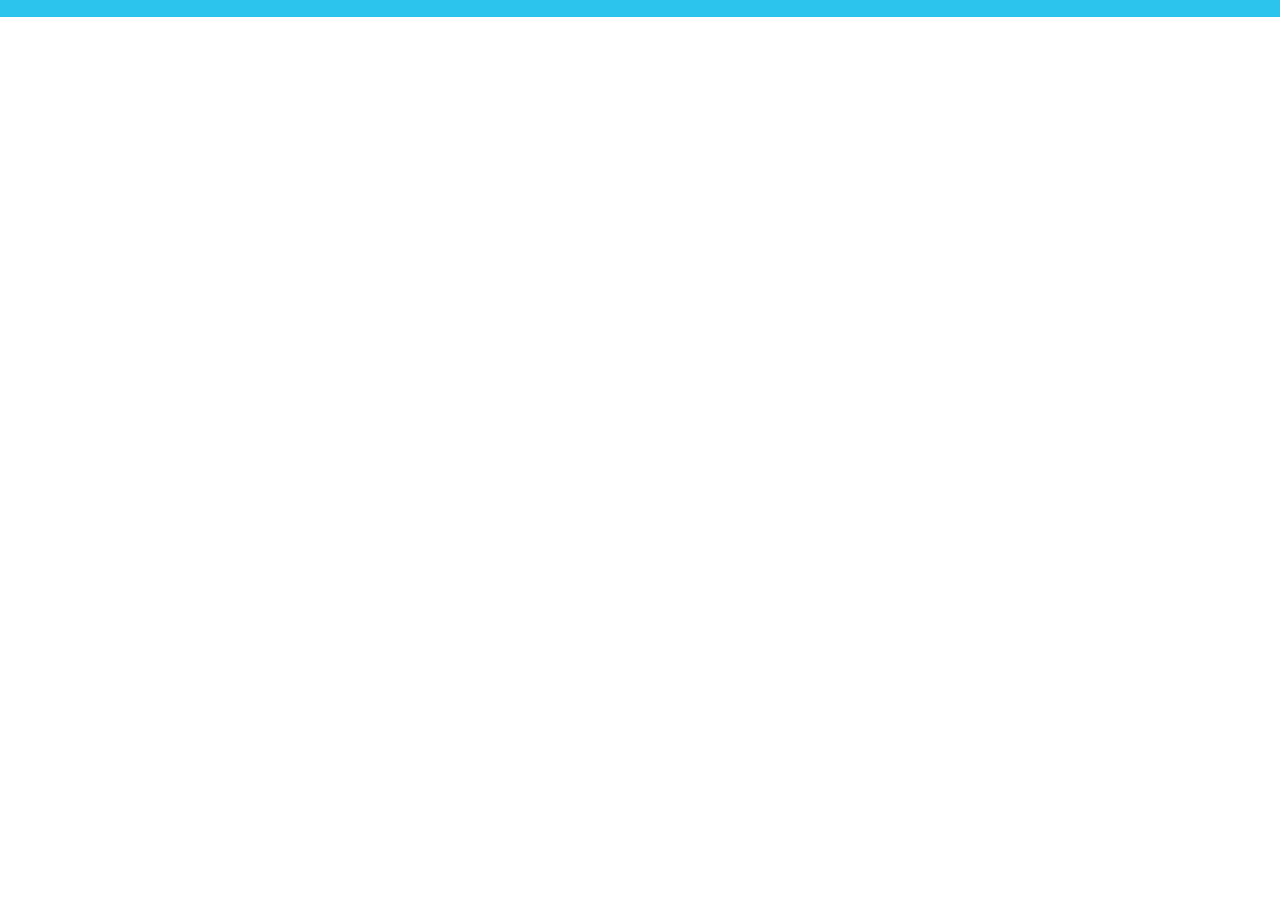
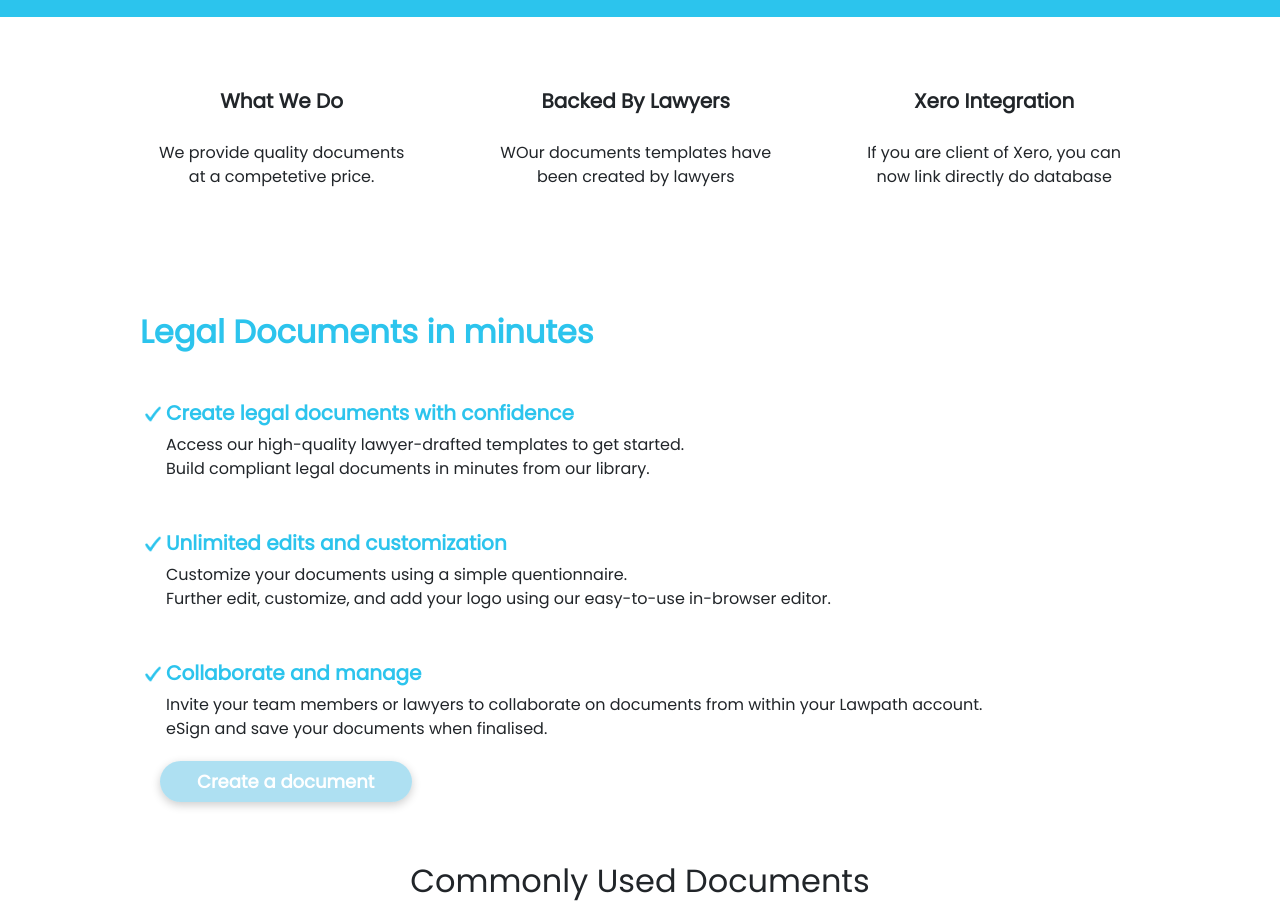
Before and after one commit to tayyab-rajja/legalhome, a plain HTML site: page index.html in a window 1280 px wide. Shown: the part 1393-2301 px from the top of the page. Before the commit the page ends 1410 px from the top, so only its background shows below. Drawn offline with nearby package versions, Linux system fonts and the light colour scheme.

Commit message:
legal docs sec

```diff
--- a/css/styles.css
+++ b/css/styles.css
@@ -47,6 +47,8 @@ body {
   padding: 8px 40px 8px 40px;
 }
 
+
+
 .blue-sec {
 
   background-color: #2cc4ed;
@@ -64,3 +66,45 @@ body {
   font-weight: bold;
   margin-top: 30px;
 }
+
+
+
+.services h5{
+  font-weight: bold;
+  text-align: center;
+}
+.services p{
+  text-align: center;
+  padding-top: 20px;
+}
+
+
+.legal-docs{
+  padding: 60px 140px 60px 140px;
+}
+.legal-docs h2{
+  color: #2cc4ed;
+  font-weight: bold;
+}
+.legal-docs .margin{
+  margin-top: 50px;
+}
+.legal-docs h5{
+  color: #2cc4ed;
+  font-weight: bold;
+}
+.legal-docs img{
+  height: 26px;
+  width: 26px;
+}
+.legal-docs .button {
+  margin-top: 20px;
+  margin-left: 20px;
+  padding: 6px 37px 6px 36px;
+  font-size: 18px;
+  box-shadow: 0 3px 10px rgb(0 0 0 / 0.2);
+  color: white;
+  /* background-color: #2cc4ed; */
+  background: rgb(25 166 219 / 0.35);
+  border-radius: 30px;
+}
--- a/index.html
+++ b/index.html
@@ -128,5 +128,65 @@
         </div>
       </div>
     </section>
+
+    <section class="services">
+      <div class="d-flex justify-content-center">
+        <div class="p-5">
+          <img src="" alt="" />
+          <h5>What We Do</h5>
+          <p>We provide quality documents<br />at a competetive price.</p>
+        </div>
+        <div class="p-5">
+          <img src="" alt="" />
+          <h5>Backed By Lawyers</h5>
+          <p>WOur documents templates have<br />been created by lawyers</p>
+        </div>
+        <div class="p-5">
+          <img src="" alt="" />
+          <h5 class="">Xero Integration</h5>
+          <p>If you are client of Xero, you can <br />now link directly do database</p>
+        </div>
+      </div>
+    </section>
+
+    <section>
+      <div class="legal-docs ">
+        <h2>Legal Documents in minutes</h2>
+        <div class="d-flex margin">
+          <img src="./images/check.png" />
+          <div>
+            <h5>Create legal documents with confidence</h5>
+            Access our high-quality lawyer-drafted templates to get started.<br />
+            Build compliant legal documents in minutes from our library.
+          </div>
+        </div>
+        <div class="d-flex margin">
+          <img src="./images/check.png" />
+          <div>
+            <h5>Unlimited edits and customization</h5>
+            Customize your documents using a simple quentionnaire.<br />
+            Further edit, customize, and add your logo using our easy-to-use in-browser editor.
+          </div>
+        </div>
+        <div class="d-flex margin">
+          <img src="./images/check.png"  />
+          <div>
+            <h5>Collaborate and manage</h5>
+            Invite your team members or lawyers to collaborate on documents from within your Lawpath account.<br />
+            eSign and save your documents when finalised.
+          </div>
+        </div>
+        <div >
+          <a href="" class="btn button" type="submit">
+            Create a document
+          </a>
+        </div>
+      </div>
+    </section>
+
+    <section>
+      <h2 class="text-center">Commonly Used Documents</h2>
+    </section>
+
   </body>
 </html>
```
Also changed, not shown: images/check-2.png (added), images/check.png (added).
